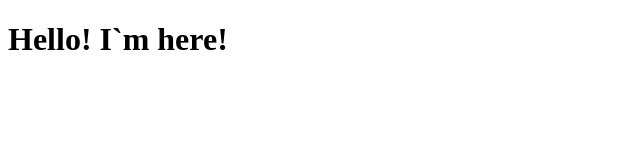
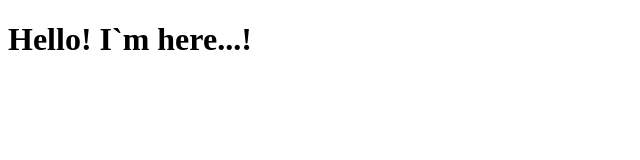
Before and after one commit to shellyom/coursera-test, a plain HTML site: page site/index.html in a window 1280 px wide. Shown: the full height of the page, 0-640 px from the left. Drawn offline with Linux system fonts and the light colour scheme.

Commit message:
My first pagesdssf!

```diff
--- a/site/index.html
+++ b/site/index.html
@@ -4,7 +4,7 @@
 	<title></title>
 </head>
 <body>
-<h1>Hello! I`m here!</h1>
+<h1>Hello! I`m here...!</h1>
 
 </body>
 </html>
```
